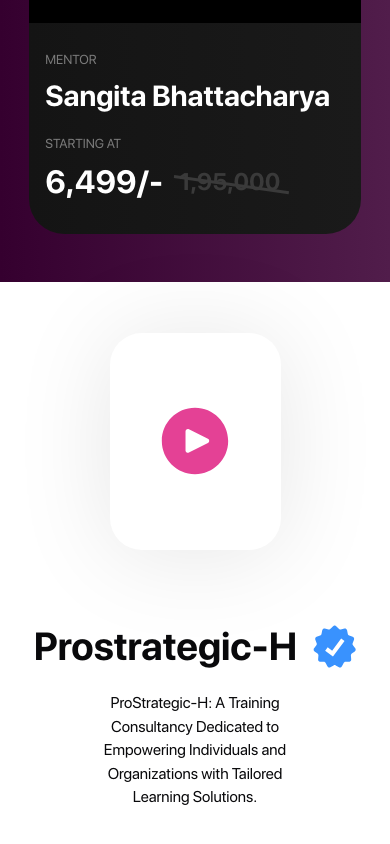
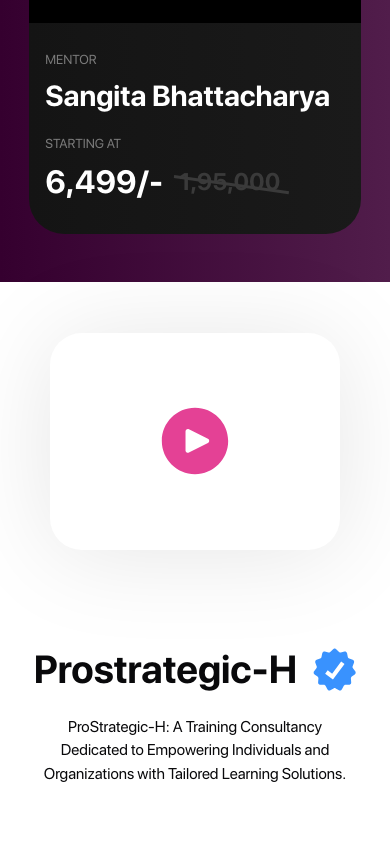
Before and after one commit to Exclusiveideas/sangita-lms, a Next.js app: page / in a window 390 px wide. Shown: the part 4080-4924 px from the top of the page. Built offline with nearby package versions, Linux system fonts and the light colour scheme.

Commit message:
footer responsiveness completed

```diff
--- a/src/app/components/footer/footer.css
+++ b/src/app/components/footer/footer.css
@@ -122,7 +122,7 @@
     }
 
     .videoContainer {
-        width: 50%;
+        width: 85%;
         height: 80%;
     }
 
@@ -147,6 +147,7 @@
 
     .rightFooter_lowerContainer {
         font-size: 4vw;
+        max-width: 95%;
     }
 
 
--- a/src/app/components/hero/hero.css
+++ b/src/app/components/hero/hero.css
@@ -111,6 +111,7 @@
     /* width: 80%; */
     font-size: 1.4vw;
     line-height: 135%;
+    font-weight: 400;
 }
 
 .heroDesc.bolder {
```
Also changed, not shown: src/app/components/hero/index.jsx (line endings or trailing spaces).
